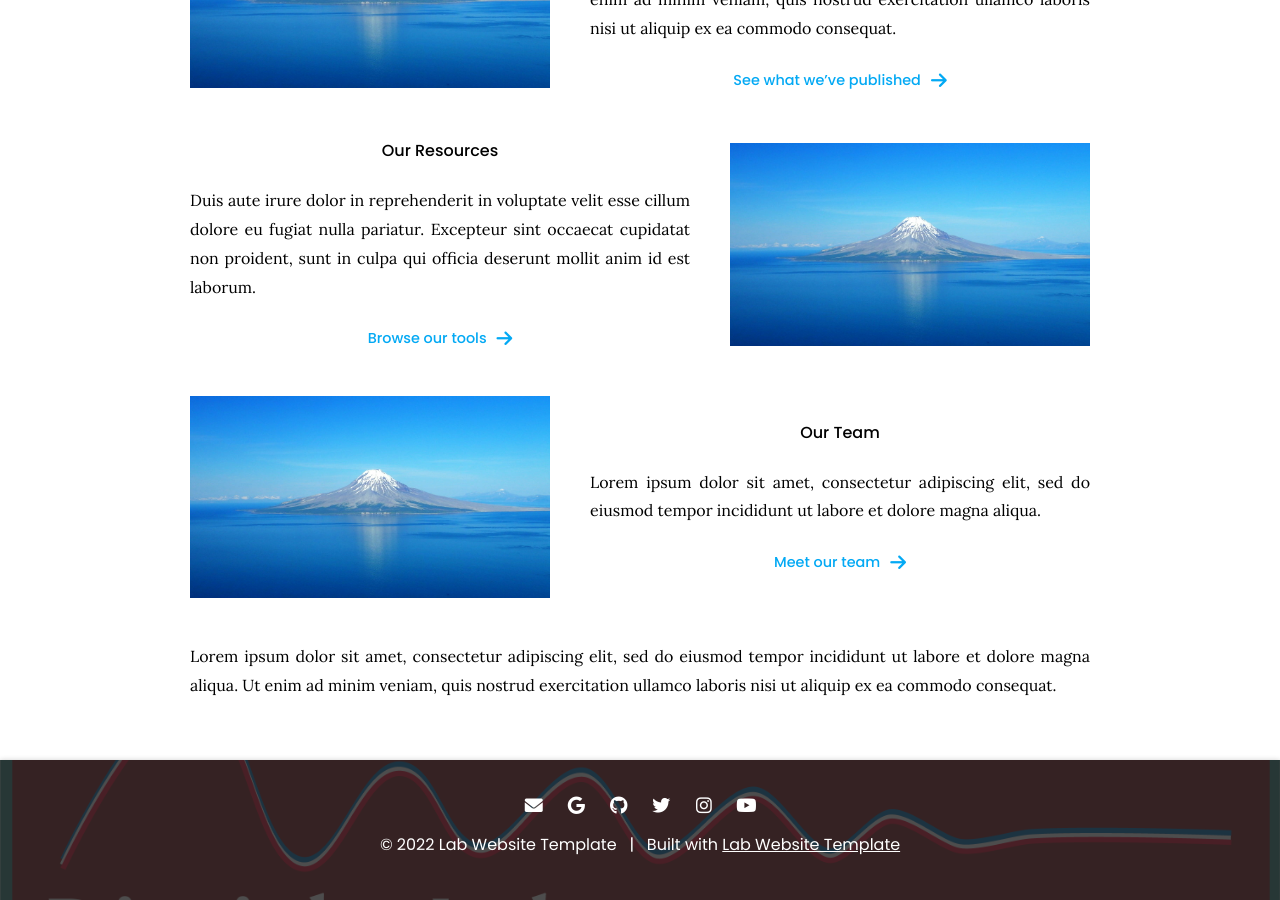
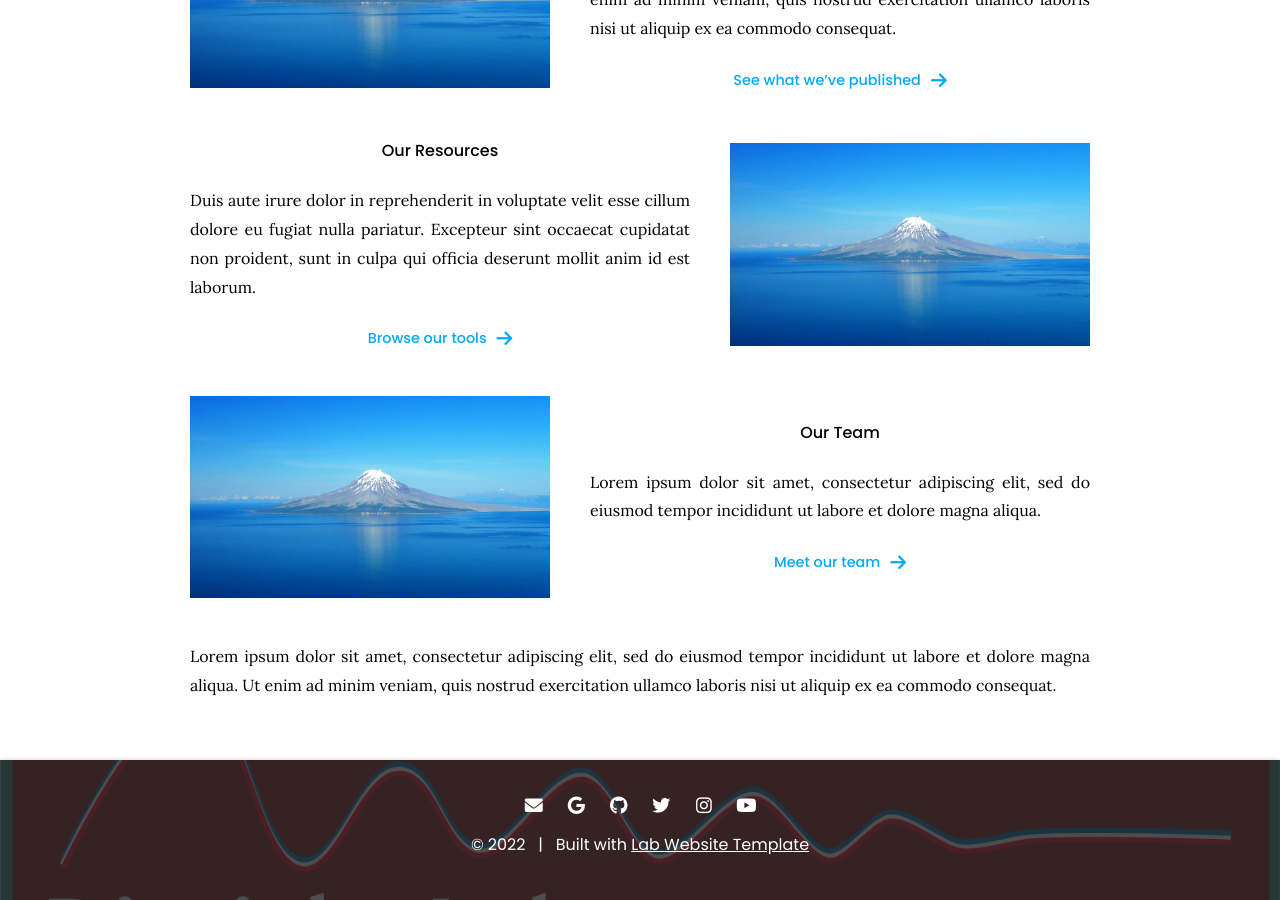
Before and after one commit to theDierickxLab/theDierickxLab, a Jekyll site: the page built from index.md, in a window 1280 px wide and 900 px high, scrolled down 973 px. Built offline with Jekyll 4.4.1, drawn with Linux system fonts in a browser that asks for light colours.

Commit message:
Update _config.yaml

```diff
--- a/_config.yaml
+++ b/_config.yaml
@@ -1,9 +1,9 @@
 ### basic settings
 
 # site properties and page defaults
-title: Lab Website Template
+title:
 description: An easy-to-use, flexible website template for labs, with automatic citations, GitHub tag imports, pre-built components, and more.
-logo: images/logo.svg
+logo:
 header: images/background.png
 footer: images/background.png
 baseurl: /labpage
```
